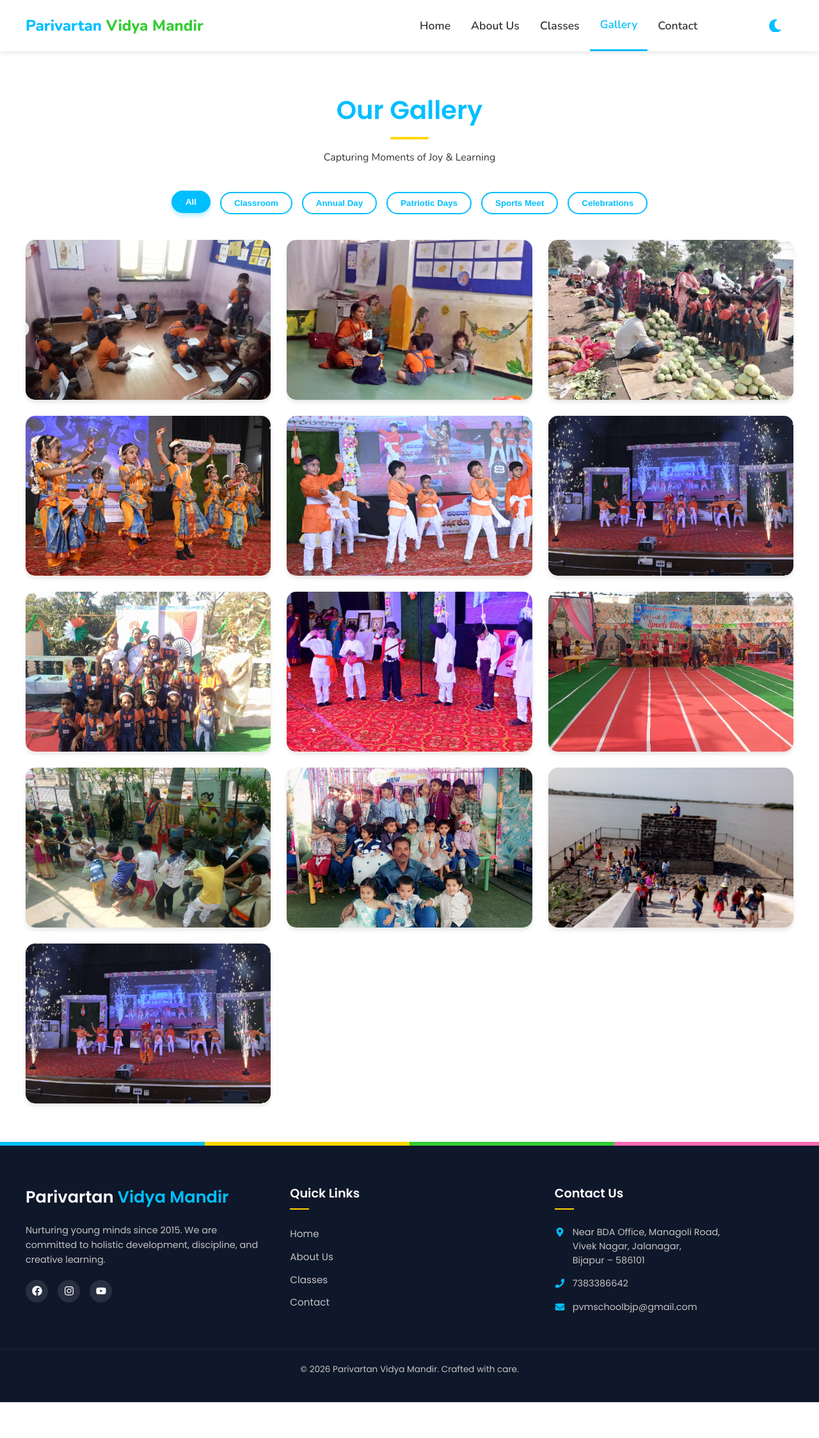
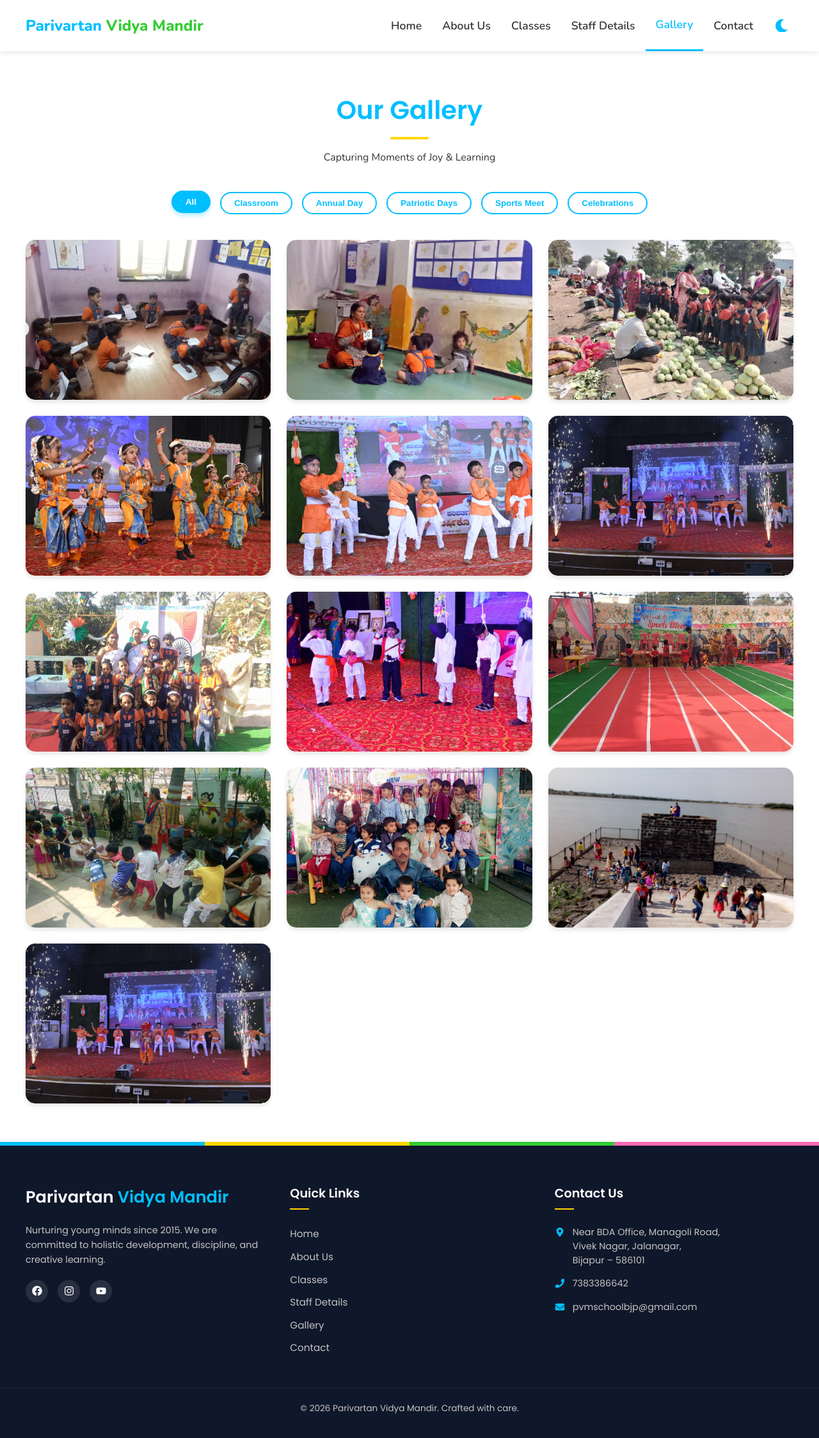
Before and after one commit to abhishekkenganal2/PVM, a React (Vite) app: page /gallery in a window 1280 px wide. Shown: the top 2248 px of the page at 64% size. Before the commit the page ends 2192 px from the top, so only its background shows below. Built offline with nearby package versions, Linux system fonts and the light colour scheme.

Commit message:
added staff details

```diff
--- a/src/App.jsx
+++ b/src/App.jsx
@@ -8,6 +8,7 @@ import About from './pages/About';
 import Classes from './pages/Classes';
 import Gallery from './pages/Gallery';
 import Contact from './pages/Contact';
+import StaffDetails from './pages/StaffDetails';
 
 function App() {
   return (
@@ -21,6 +22,7 @@ function App() {
             <Route path="/classes" element={<Classes />} />
             <Route path="/gallery" element={<Gallery />} />
             <Route path="/contact" element={<Contact />} />
+            <Route path="/staff-details" element={<StaffDetails />} />
           </Routes>
           <Footer />
         </div>
--- a/src/components/Footer.jsx
+++ b/src/components/Footer.jsx
@@ -45,11 +45,11 @@ const Footer = () => {
                         <li><Link to="/">Home</Link></li>
                         <li><Link to="/about">About Us</Link></li>
                         <li><Link to="/classes">Classes</Link></li>
+                        <li><Link to="/staff-details">Staff Details</Link></li>
+                        <li><Link to="/gallery">Gallery</Link></li>
                         <li><Link to="/contact">Contact</Link></li>
                     </ul>
                 </div>
-
-
 
                 {/* Contact Column */}
                 <div className="footer-col contact-col">
--- a/src/components/Navbar.jsx
+++ b/src/components/Navbar.jsx
@@ -19,10 +19,13 @@ const Navbar = () => {
             id: 3, title: 'Classes', path: '/classes'
         },
         {
-            id: 4, title: 'Gallery', path: '/gallery'
+            id: 4, title: 'Staff Details', path: '/staff-details'
         },
         {
-            id: 5, title: 'Contact', path: '/contact'
+            id: 5, title: 'Gallery', path: '/gallery'
+        },
+        {
+            id: 6, title: 'Contact', path: '/contact'
         },
     ]
 
@@ -41,13 +44,12 @@ const Navbar = () => {
                     {/* You can replace this with an image logo */}
                     <span className="logo-text">Parivartan <span className="highlight">Vidya Mandir</span></span>
                 </Link>
-
+                <button className="dark-mode-toggle" onClick={toggleDarkMode} title={isDarkMode ? 'Light Mode' : 'Dark Mode'}>
+                    {isDarkMode ? <FaSun /> : <FaMoon />}
+                </button>
                 <div className="menu-icon" onClick={toggleMenu}>
                     {isOpen ? <FaTimes /> : <FaBars />}
                 </div>
-
-
-
                 <ul className={isOpen ? 'nav-menu active' : 'nav-menu'}>
                     {navData.map((item) => (
                         <li className="nav-item">
@@ -56,9 +58,6 @@ const Navbar = () => {
                             </NavLink>
                         </li>
                     ))}
-                    <button className="dark-mode-toggle" onClick={toggleDarkMode} title={isDarkMode ? 'Light Mode' : 'Dark Mode'}>
-                        {isDarkMode ? <FaSun /> : <FaMoon />}
-                    </button>
                 </ul>
             </div>
         </nav>
--- a/src/pages/Home.jsx
+++ b/src/pages/Home.jsx
@@ -100,6 +100,17 @@ const Home = () => {
                 </div>
             </section>
 
+            {/* Staff Details Link Section */}
+            <section className="section bg-light-purple" style={{ backgroundColor: '#f9f3fc' }}>
+                <div className="container" style={{ textAlign: 'center' }}>
+                    <SectionTitle title="Our Management" subtitle="The pillars of our institution" />
+                    <p style={{ maxWidth: '700px', margin: '0 auto 30px', fontSize: '1.1rem' }}>
+                        Get to know the dedicated members of Parivartan Vidya Mandir who guide our vision and mission.
+                    </p>
+                    <Link to="/staff-details" className="btn btn-primary">View Staff & Management Details</Link>
+                </div>
+            </section>
+
             {/* Gallery Preview Section */}
             <section className="section bg-off-white">
                 <div className="container" style={{ textAlign: 'center' }}>
--- a/src/pages/StaffDetails.jsx
+++ b/src/pages/StaffDetails.jsx
@@ -31,14 +31,7 @@ const StaffDetails = () => {
                 <title>Staff Details | Parivartan Vidya Mandir</title>
                 <meta name="description" content="Management and Staff Details of Parivartan Vidya Mandir - Sadvidya Shikshan Samsthe." />
             </Helmet>
-
             <div className="staff-details-container">
-                <header className="staff-header">
-                    <span className="society-no">Society no: BJP-S387-2013-14</span>
-                    <h1 className="org-name">SADVIDYA SHIKSHAN SAMSTHE</h1>
-                    <p className="org-address">Behind B.D.A Office Opp: post Office. Vivek Nagar. (W). Bijapur</p>
-                </header>
-
                 <section className="directors-list">
                     <SectionTitle title="Board of Directors" subtitle="Our Guiding Leaders" />
                     <div className="table-responsive">
--- a/src/styles/Navbar.css
+++ b/src/styles/Navbar.css
@@ -48,7 +48,8 @@
     list-style: none;
     text-align: center;
     justify-content: flex-end;
-    flex: 1;
+    /* flex: 1; */
+    order: 1;
 }
 
 .nav-item {
@@ -92,8 +93,9 @@
     transition: color 0.3s ease, transform 0.3s ease;
     padding: 8px;
     border-radius: 50%;
-    margin-left: auto;
-    margin-right: 10px;
+    margin-left: 10px;
+    margin-right: 0;
+    order: 2;
 }
 
 .dark-mode-toggle:hover {
@@ -116,20 +118,22 @@
 
     .menu-icon {
         display: block;
-        position: absolute;
-        top: 0;
-        right: 0;
-        transform: translate(-100%, 60%);
+        /* position: absolute; */
+        /* top: 0; */
+        /* right: 0; */
+        /* transform: translate(-100%, 60%); */
         font-size: 1.8rem;
         cursor: pointer;
         color: var(--primary-blue);
+        margin-left: 20px;
+        order: 3;
     }
 
     .nav-menu {
         display: flex;
         flex-direction: column;
         width: 100%;
-        height: 90vh;
+        height: auto;
         /* mostly full height */
         position: absolute;
         top: 80px;
@@ -153,6 +157,11 @@
         z-index: 1;
     }
 
+    [data-theme="dark"] .nav-menu.active {
+        background: #1e1e1e;
+        box-shadow: 0 10px 10px rgba(0, 0, 0, 0.3);
+    }
+
     .nav-links {
         text-align: center;
         padding: 2rem;
--- a/src/styles/StaffDetails.css
+++ b/src/styles/StaffDetails.css
@@ -1,6 +1,6 @@
 
 .staff-details-container {
-    padding: 4rem 2rem;
+    padding: 2rem 2rem;
     max-width: 900px;
     margin: 0 auto;
     background-color: var(--background-color);
```
